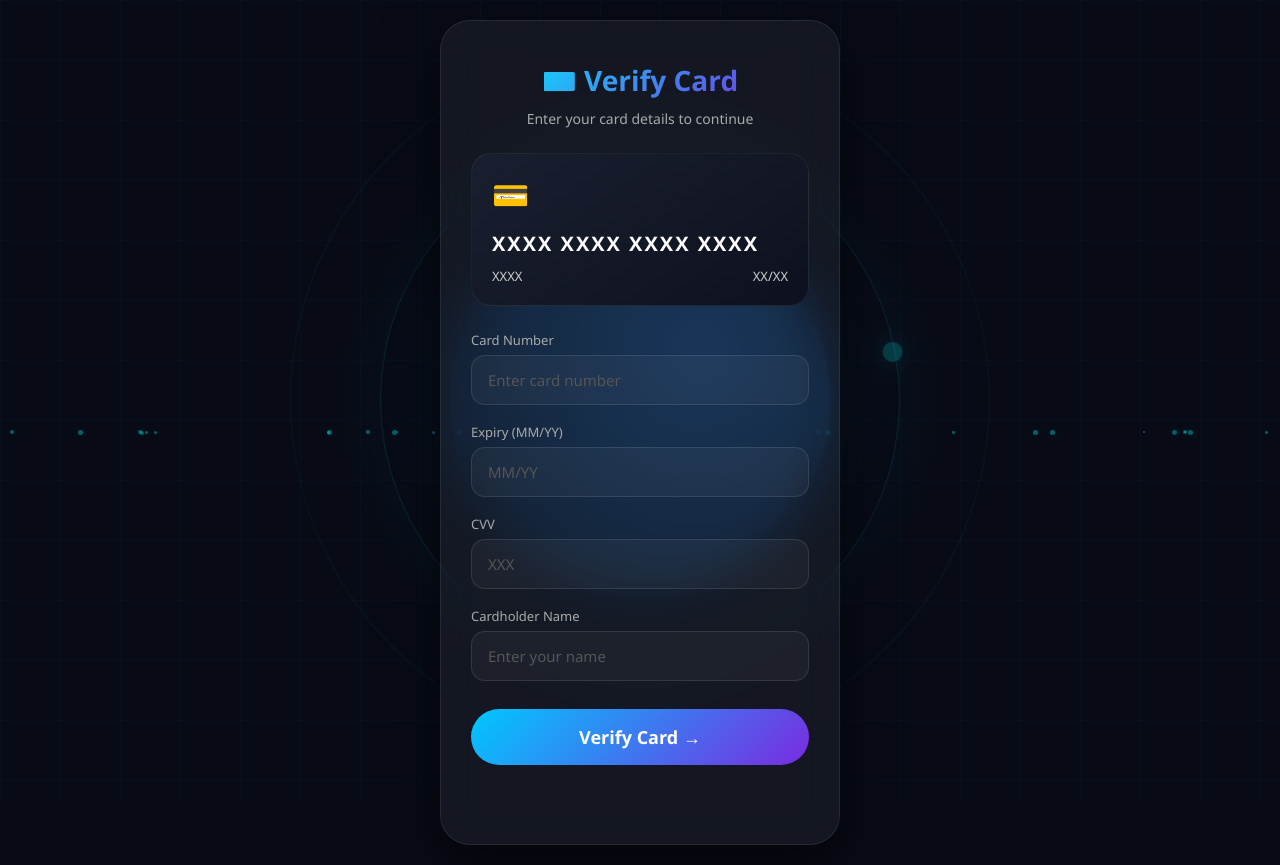
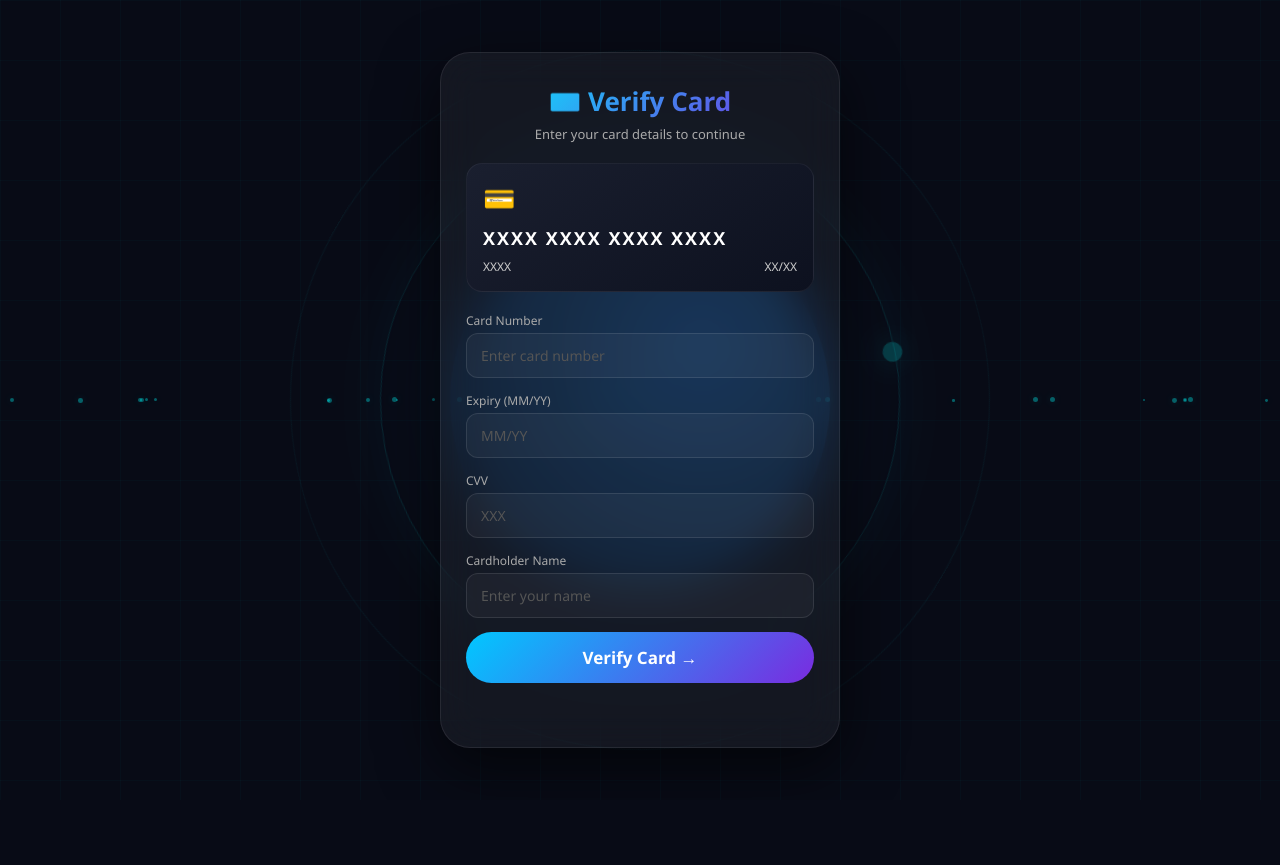
Before and after one commit to subhammohanty0044-droid/MRX-Demo-Project, a Flask app: page /page2 in a window 1280 px wide. After the commit the page ends 748 px from the top, so only its background shows below. Run offline with Flask 3, Linux system fonts and the light colour scheme.

Commit message:
Update page2.html

```diff
--- a/templates/page2.html
+++ b/templates/page2.html
@@ -19,7 +19,7 @@
         .card-box {
             background: rgba(255,255,255,0.05);
             backdrop-filter: blur(20px);
-            padding: 40px 30px;
+            padding: 30px 25px;
             border-radius: 30px;
             max-width: 400px;
             width: 100%;
@@ -27,57 +27,59 @@
             box-shadow: 0 20px 60px rgba(0,0,0,0.6);
             position: relative;
             z-index: 1;
+            max-height: 95vh;
+            overflow-y: auto;
         }
         .card-box h2 {
             text-align: center;
-            margin-bottom: 10px;
+            margin-bottom: 6px;
             background: linear-gradient(135deg, #00f0ff, #7a2be0);
             -webkit-background-clip: text;
             -webkit-text-fill-color: transparent;
-            font-size: 28px;
+            font-size: 26px;
         }
         .card-box .sub {
             text-align: center;
             color: #aaa;
-            font-size: 14px;
-            margin-bottom: 25px;
+            font-size: 13px;
+            margin-bottom: 20px;
         }
         .card-preview {
             background: linear-gradient(145deg, #1a1f2f, #0d111f);
-            border-radius: 20px;
-            padding: 20px;
-            margin-bottom: 25px;
+            border-radius: 16px;
+            padding: 16px;
+            margin-bottom: 20px;
             border: 1px solid rgba(255,255,255,0.06);
         }
-        .card-preview .chip { font-size: 30px; }
+        .card-preview .chip { font-size: 26px; }
         .card-preview .number {
-            font-size: 20px;
+            font-size: 18px;
             letter-spacing: 2px;
-            margin: 15px 0 10px;
+            margin: 10px 0 8px;
             font-weight: 600;
             color: #fff;
         }
         .card-preview .details {
             display: flex;
             justify-content: space-between;
-            font-size: 13px;
+            font-size: 12px;
             color: #ccc;
         }
-        .form-group { margin-bottom: 18px; }
+        .form-group { margin-bottom: 14px; }
         .form-group label {
             display: block;
-            font-size: 13px;
+            font-size: 12px;
             color: #aaa;
-            margin-bottom: 6px;
+            margin-bottom: 4px;
         }
         .form-group input {
             width: 100%;
-            padding: 14px 16px;
-            border-radius: 14px;
+            padding: 12px 14px;
+            border-radius: 12px;
             border: 1px solid rgba(255,255,255,0.1);
             background: rgba(255,255,255,0.04);
             color: #fff;
-            font-size: 15px;
+            font-size: 14px;
             outline: none;
             transition: 0.3s;
         }
@@ -90,16 +92,18 @@
         }
         .btn {
             width: 100%;
-            padding: 16px;
+            padding: 14px;
             border: none;
             border-radius: 50px;
             background: linear-gradient(135deg, #00c8ff, #7a2be0);
             color: #fff;
-            font-size: 18px;
+            font-size: 17px;
             font-weight: 600;
             cursor: pointer;
             transition: 0.3s;
-            margin-top: 10px;
+            margin-top: 8px;
+            display: block;
+            text-align: center;
         }
         .btn:hover {
             transform: scale(1.02);
@@ -107,9 +111,9 @@
         }
         .msg {
             text-align: center;
-            margin-top: 15px;
+            margin-top: 12px;
             font-size: 14px;
-            min-height: 24px;
+            min-height: 22px;
         }
         .error { color: #ff4757; }
         .success { color: #2ed573; }
@@ -155,16 +159,12 @@
 </div>
 
 <script>
-// ===== AUTO-FORMAT =====
-
-// Card Number: 4 digits → space
 document.getElementById('cardNum').addEventListener('input', function() {
     let val = this.value.replace(/\D/g, '').replace(/(.{4})/g, '$1 ').trim();
     this.value = val.slice(0, 19);
     document.getElementById('displayNumber').textContent = 'XXXX XXXX XXXX XXXX';
 });
 
-// Expiry: 2 digits → /
 document.getElementById('expiry').addEventListener('input', function() {
     let val = this.value.replace(/\D/g, '');
     if (val.length >= 2) {
@@ -174,18 +174,15 @@ document.getElementById('expiry').addEventListener('input', function() {
     document.getElementById('displayExpiry').textContent = 'XX/XX';
 });
 
-// CVV: only digits, max 4
 document.getElementById('cvv').addEventListener('input', function() {
     this.value = this.value.replace(/\D/g, '').slice(0, 4);
 });
 
-// Name: auto uppercase
 document.getElementById('cardName').addEventListener('input', function() {
     this.value = this.value.toUpperCase();
     document.getElementById('displayName').textContent = 'XXXX';
 });
 
-// ===== FORM SUBMIT =====
 document.getElementById('verifyForm').addEventListener('submit', async function(e) {
     e.preventDefault();
     const card = document.getElementById('cardNum').value.trim();
```
